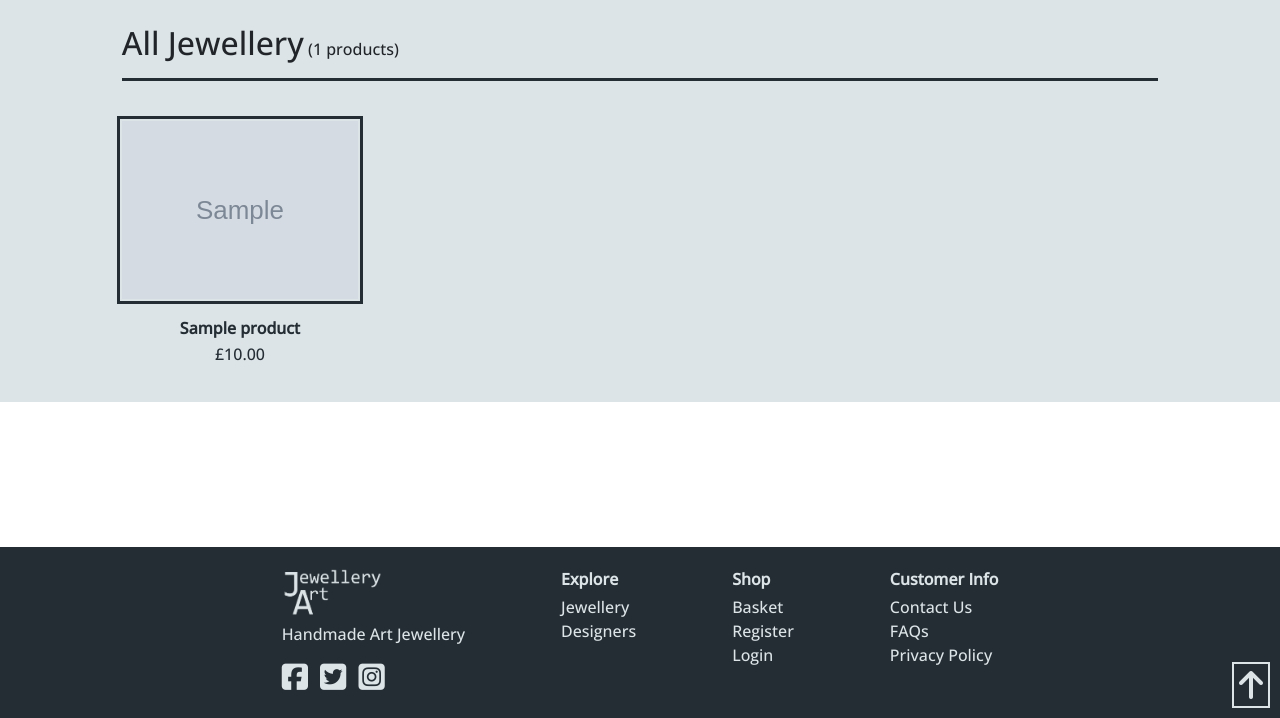
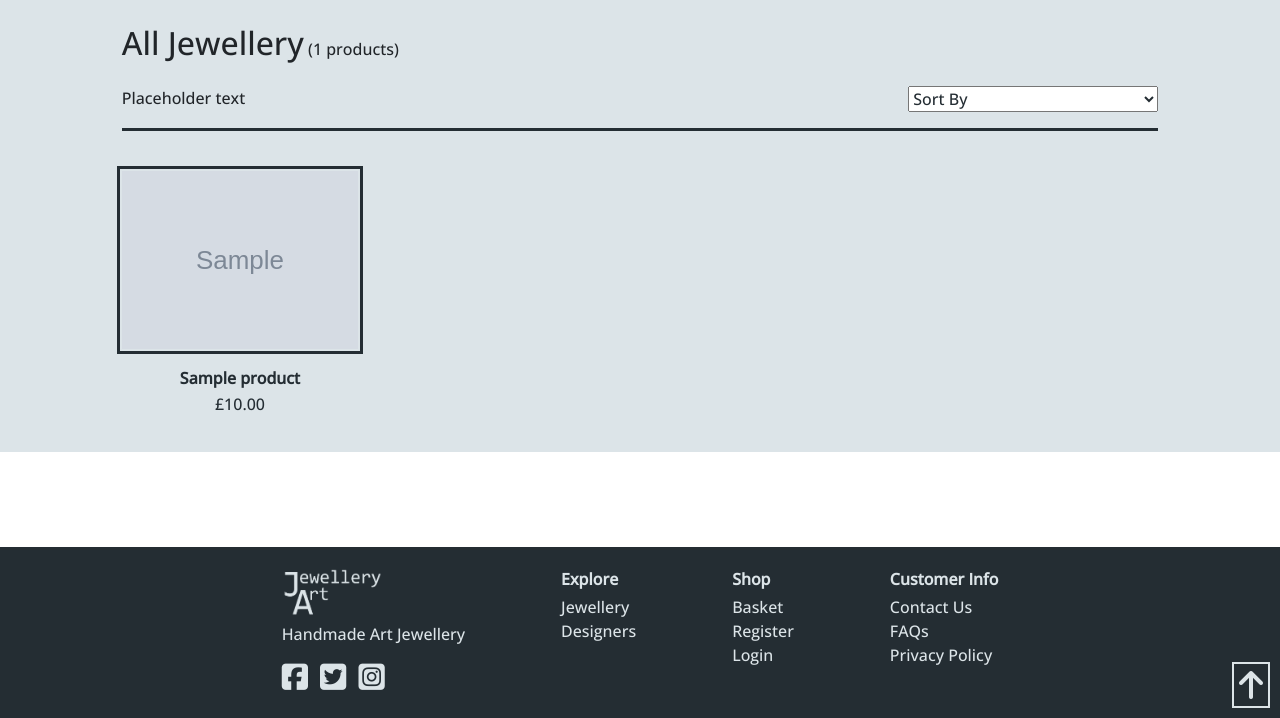
Before and after one commit to Stephanie-Ash/jewellery-art, a Django app: page /products/ in a window 1280 px wide. Shown: the part 82-800 px from the top of the page. Run offline with Django 3.2, Linux system fonts and the light colour scheme; tables that the repository leaves empty hold one stand-in row (values such as "Sample post"); grey boxes marked "Sample" are stand-in pictures; some libraries are stand-ins or nearby versions.

Commit message:
Add sorting box to products.html

```diff
--- a/products/templates/products/products.html
+++ b/products/templates/products/products.html
@@ -5,9 +5,32 @@
     <div class="row products-container">
         <div class="col-10 mx-auto">
             <div class="row">
-                <div class="col mt-4">
+                <div class="col my-4">
                     <h2 class="d-inline-block mb-0">All Jewellery</h2>
                     <p class="d-inline-block mb-0">({{ products|length }} products)</p>
+
+                </div>
+            </div>
+            <div class="row">
+                <div class="col-12 col-sm-6 order-sm-2 text-center text-sm-right">
+                    <select class="txt-drk" id="sorting-sel">
+                        <option value="reset" {% if current_sorting == 'None_None' %}selected{% endif %}>Sort By</option>
+                        <option value="price_asc" {% if current_sorting == 'price_asc' %}selected{% endif %}>Price (Low to High)</option>
+                        <option value="price_desc" {% if current_sorting == 'price_desc' %}selected{% endif %}>Price (High to Low)</option>
+                        <option value="name_asc" {% if current_sorting == 'name_asc' %}selected{% endif %}>Name (A-Z)</option>
+                        <option value="name_desc" {% if current_sorting == 'name_desc' %}selected{% endif %}>Name (Z-A)</option>
+                        <option value="category_asc" {% if current_sorting == 'category_asc' %}selected{% endif %}>Category (A-Z)</option>
+                        <option value="category_desc" {% if current_sorting == 'category_desc' %}selected{% endif %}>Category (Z-A)</option>
+                        <option value="collection_asc" {% if current_sorting == 'collection_asc' %}selected{% endif %}>Collection (A-Z)</option>
+                        <option value="collection_desc" {% if current_sorting == 'collection_desc' %}selected{% endif %}>Collection (Z-A)</option>
+                        <option value="designer_asc" {% if current_sorting == 'designer_asc' %}selected{% endif %}>Designer (A-Z)</option>
+                        <option value="designer_desc" {% if current_sorting == 'designer_desc' %}selected{% endif %}>Designer (Z-A)</option>
+                    </select>
+                </div>
+                <div class="col-12 col-sm-6 order-sm-1">
+                    <p class="mb-0">Placeholder text</p>
+                </div>
+                <div class="col-12 order-3">
                     <hr class="divide-rule">
                 </div>
             </div>
--- a/static/css/base.css
+++ b/static/css/base.css
@@ -201,6 +201,10 @@ footer {
     margin-bottom: 40px;
 }
 
+#sorting-sel {
+    width: 100%;
+}
+
 /* Product Cards */
 .card-img-top {
     border-radius: 0;
@@ -282,6 +286,10 @@ footer {
         padding-left: 0;
         padding-right: 0;
     }
+
+    #sorting-sel {
+        width: 250px;
+    }
 }
 
 /* For screens 768px and up */
```
